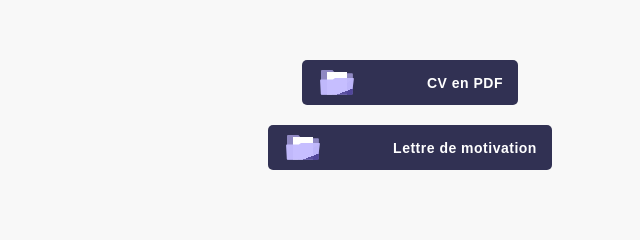
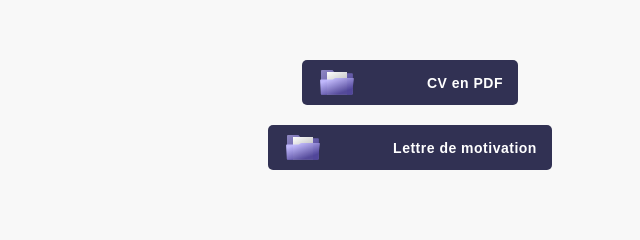
Before and after one commit to 2024-dwwm-bsm-p4/cv-jch, a plain HTML site: page index.html in a window 1280 px wide. Shown: the part 4694-4934 px from the top of the page, 230-870 px from the left. Drawn offline with Linux system fonts and the light colour scheme.

Commit message:
offset_0

```diff
--- a/index.html
+++ b/index.html
@@ -334,7 +334,7 @@
                       y2="95.4804"
                       gradientUnits="userSpaceOnUse"
                     >
-                      <stop offset="1" stop-color="#8F88C2"></stop>
+                      <stop offset="0" stop-color="#8F88C2"></stop>
                       <stop offset="1" stop-color="#5C52A2"></stop>
                     </linearGradient>
                   </defs>
@@ -357,7 +357,7 @@
                       y2="160.5"
                       gradientUnits="userSpaceOnUse"
                     >
-                      <stop offset="1" stop-color="white"></stop>
+                      <stop offset="0" stop-color="white"></stop>
                       <stop offset="1" stop-color="#686868"></stop>
                     </linearGradient>
                   </defs>
@@ -383,7 +383,7 @@
                       y2="82.8317"
                       gradientUnits="userSpaceOnUse"
                     >
-                      <stop offset="1" stop-color="#C3BBFF"></stop>
+                      <stop offset="0" stop-color="#C3BBFF"></stop>
                       <stop offset="1" stop-color="#51469A"></stop>
                     </linearGradient>
                   </defs>
@@ -418,7 +418,7 @@
                       y2="95.4804"
                       gradientUnits="userSpaceOnUse"
                     >
-                      <stop offset="1" stop-color="#8F88C2"></stop>
+                      <stop offset="0" stop-color="#8F88C2"></stop>
                       <stop offset="1" stop-color="#5C52A2"></stop>
                     </linearGradient>
                   </defs>
@@ -441,7 +441,7 @@
                       y2="160.5"
                       gradientUnits="userSpaceOnUse"
                     >
-                      <stop offset="1" stop-color="white"></stop>
+                      <stop offset="0" stop-color="white"></stop>
                       <stop offset="1" stop-color="#686868"></stop>
                     </linearGradient>
                   </defs>
@@ -467,7 +467,7 @@
                       y2="82.8317"
                       gradientUnits="userSpaceOnUse"
                     >
-                      <stop offset="1" stop-color="#C3BBFF"></stop>
+                      <stop offset="0" stop-color="#C3BBFF"></stop>
                       <stop offset="1" stop-color="#51469A"></stop>
                     </linearGradient>
                   </defs>
```
